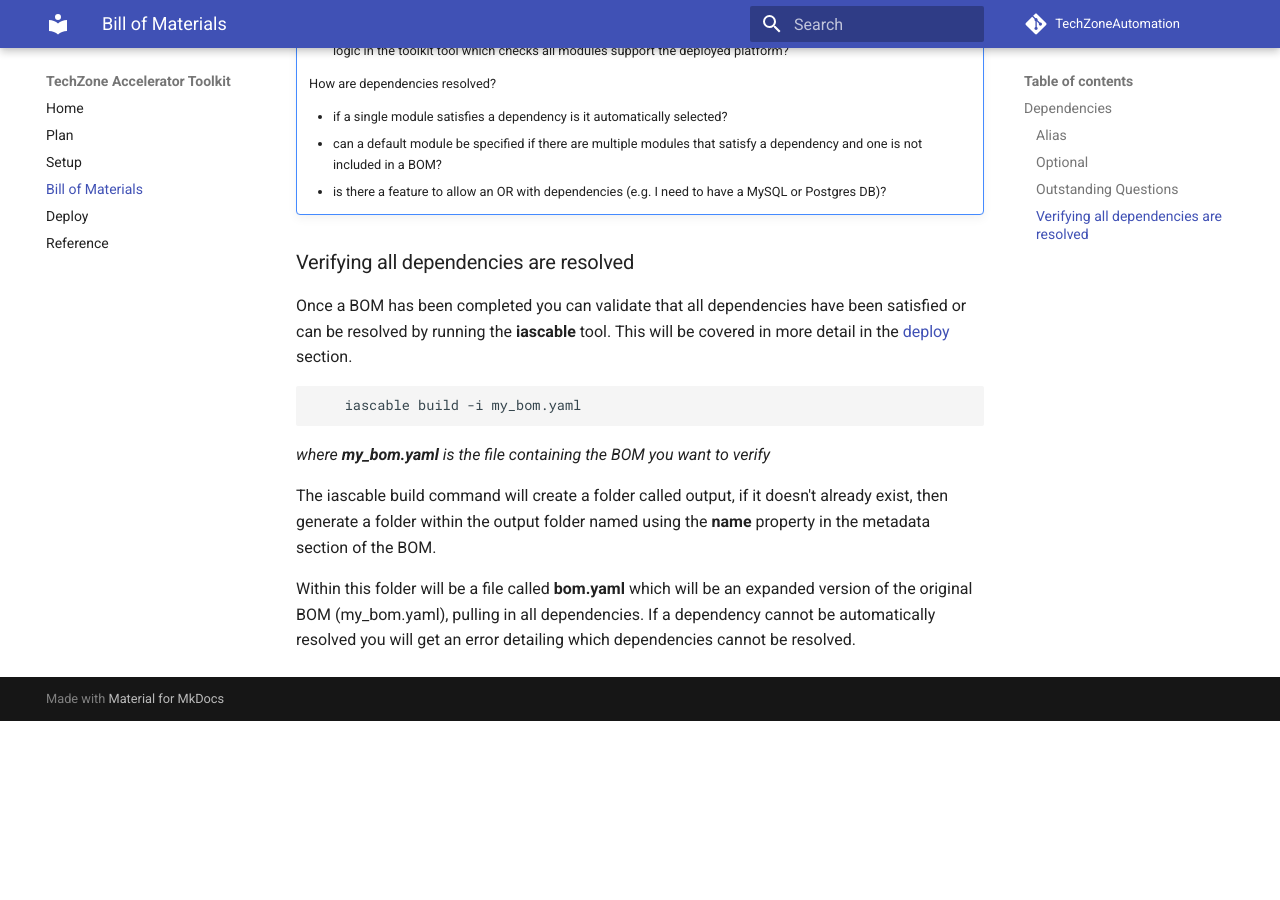
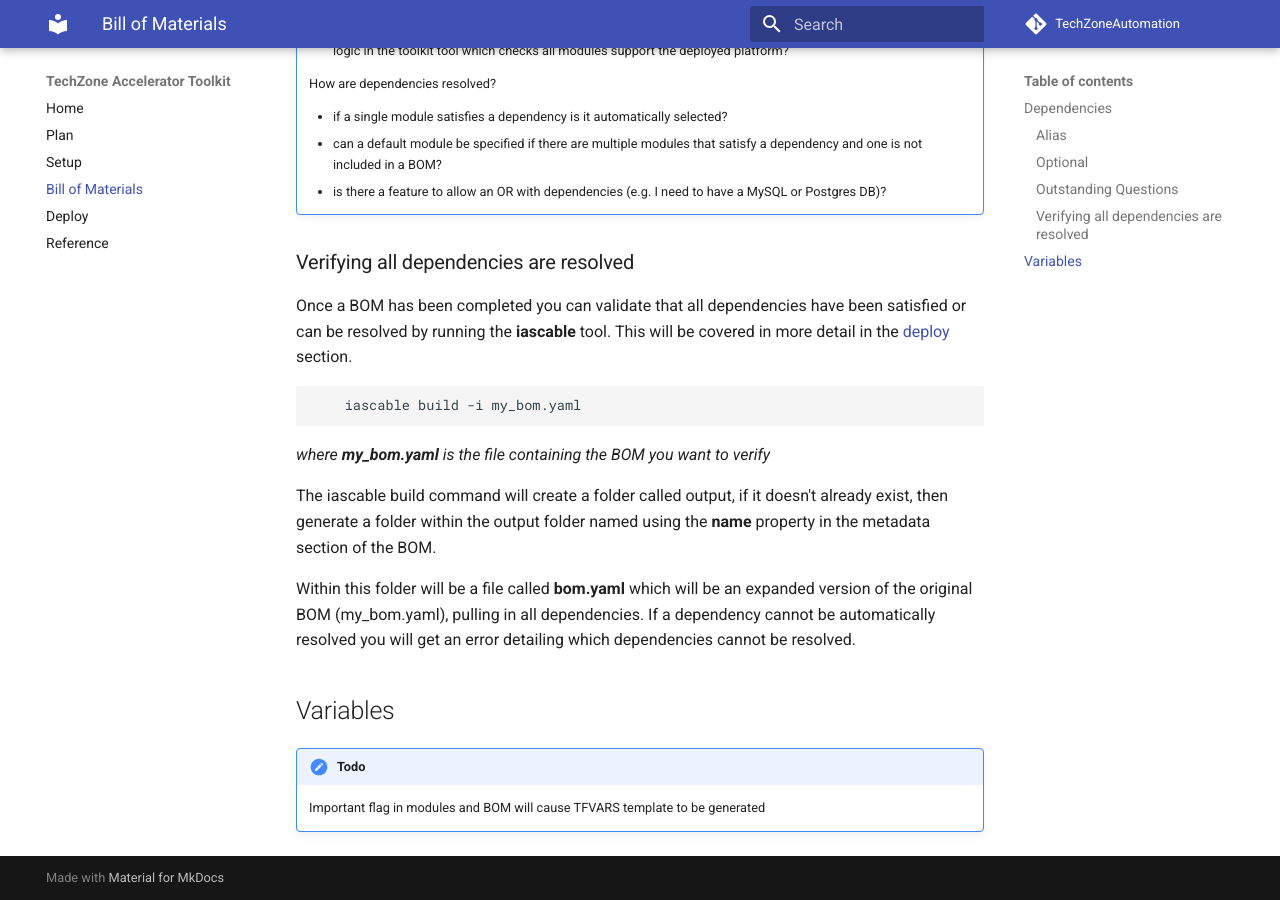
Before and after one commit to binnes/TechZoneAutomation, an MkDocs documentation site: the page built from docs/bom.md, in a window 1280 px wide and 900 px high, scrolled down 1451 px. Built offline with MkDocs 1.6.1 and Material for MkDocs 9.7.7, drawn with Linux system fonts in a browser that asks for light colours; comment, search, counter and statistics services are not loaded; before the commit the page ends 2172 px from its top, so only the background shows below that.

Commit message:
important flag

```diff
--- a/docs/bom.md
+++ b/docs/bom.md
@@ -51,3 +51,8 @@ Once a BOM has been completed you can validate that all dependencies have been s
 The iascable build command will create a folder called output, if it doesn't already exist, then generate a folder within the output folder named using the **name** property in the metadata section of the BOM.
 
 Within this folder will be a file called **bom.yaml** which will be an expanded version of the original BOM (my_bom.yaml), pulling in all dependencies.  If a dependency cannot be automatically resolved you will get an error detailing which dependencies cannot be resolved.
+
+## Variables
+
+!!! Todo
+    Important flag in modules and BOM will cause TFVARS template to be generated
```
